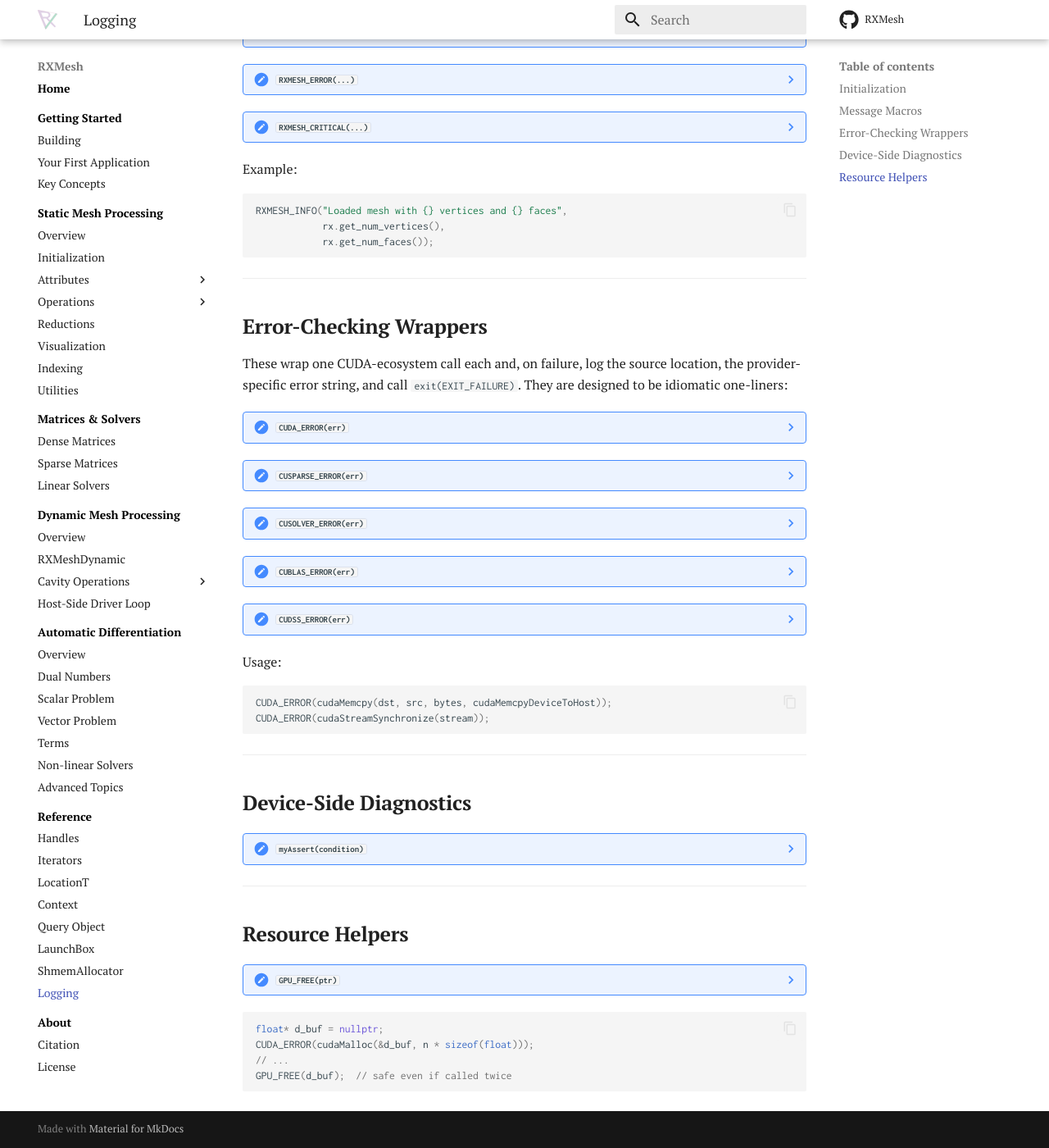
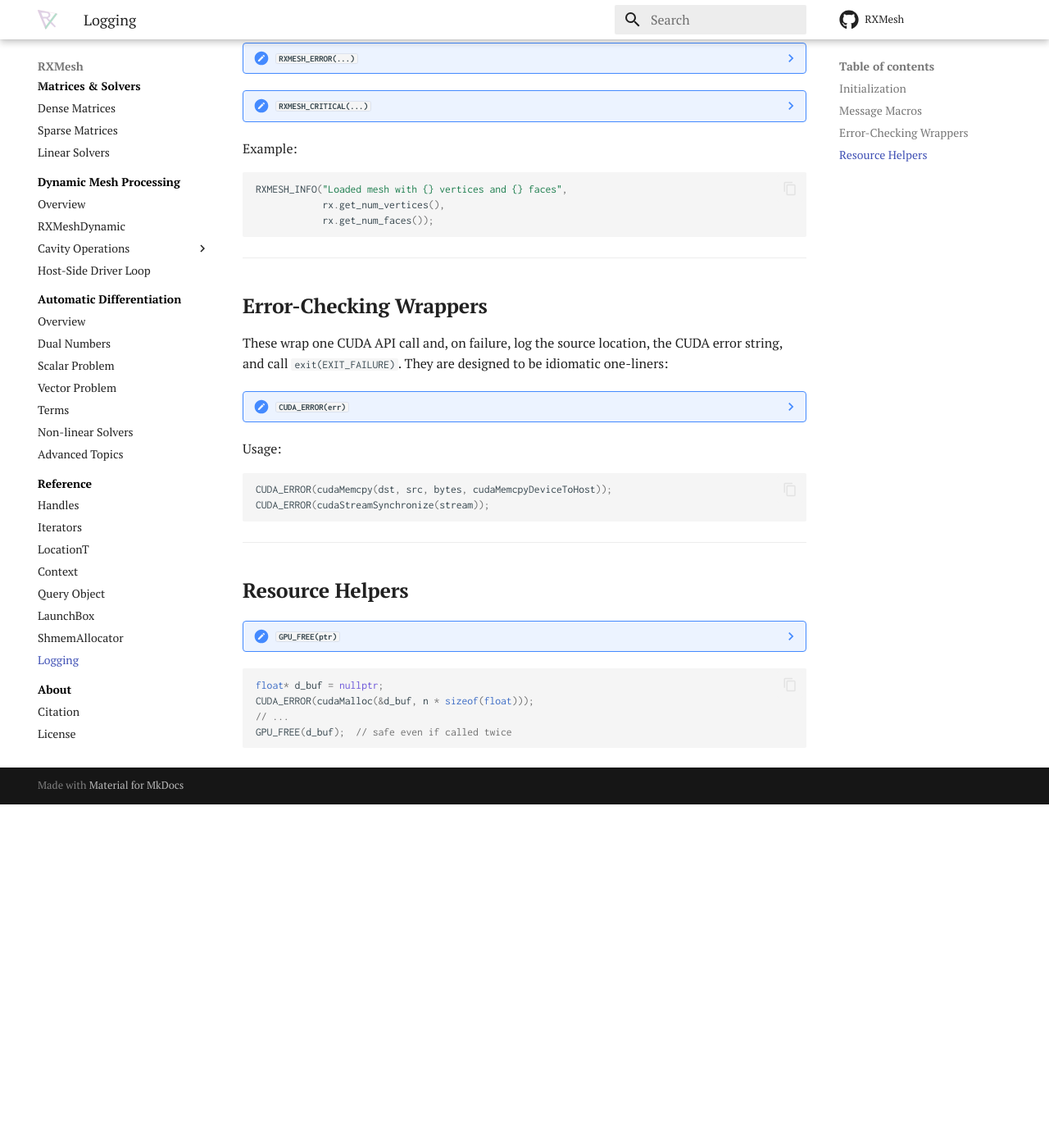
Before and after one commit to Ahdhn/RXMeshDocs, an MkDocs documentation site: the page built from docs/rxmesh/reference/logging.md, in a window 1280 px wide and 1400 px high, scrolled down 1050 px. Shown: the whole window at 82% size. Built offline with MkDocs 1.6.1 and Material for MkDocs 9.7.7, drawn with Linux system fonts in a browser that asks for light colours; comment, search, counter and statistics services are not loaded; after the commit the page ends 2031 px from its top, so only the background shows below that; part of the change alters nothing that is shown; some of the changed text lies outside the part shown.

Commit message:
Update logging.md

````diff
--- a/docs/rxmesh/reference/logging.md
+++ b/docs/rxmesh/reference/logging.md
@@ -2,7 +2,7 @@
 
 RXMesh ships with a tiny logging and error-reporting layer built on top of [spdlog](https://github.com/gabime/spdlog). It is host-side only, used by the library internally to report errors and timings, and by you to instrument your own host code.
 
-The logger is **not initialized automatically** unless you call `rx_init` (see [Initialization](#initialization)). After initialization you can emit messages with the `RXMESH_*` macros and wrap CUDA / cuSPARSE / cuSOLVER / cuBLAS calls with the `*_ERROR` macros to get uniform error messages and termination on failure.
+The logger is **not initialized automatically** unless you call `rx_init` (see [Initialization](#initialization)). After initialization you can emit messages with the `RXMESH_*` macros and wrap CUDA / cuSPARSE / cuSOLVER / cuBLAS calls with the `*_ERROR` macros to get uniform error messages.
 
 ---
 
@@ -16,7 +16,7 @@ The recommended entry point is `rx_init`, which initializes logging and picks a
 If you want just the logger without touching CUDA, use `Log::init` directly:
 
 ??? note "`static void Log::init(spdlog::level::level_enum level = spdlog::level::trace)`"
-    Creates the internal `spdlog::logger` named `"RXMesh"` with two sinks (stdout-color and the file `RXMesh.log` in the working directory), sets its level, and registers it globally. The stdout sink uses the pattern `"%^[%T] %n: %v%$"`; the file sink uses `"[%T] [%l] %n: %v"`. Safe to call once; subsequent calls would try to re-register the logger.
+    Creates the internal `spdlog::logger` named `"RXMesh"` with two sinks (stdout-color and the file `RXMesh.log` in the working directory), sets its level, and registers it globally. Safe to call once. Subsequent calls would try to re-register the logger.
 
 ??? note "`static void Log::set_level(spdlog::level::level_enum level)`"
     Changes the verbosity at runtime and configures `flush_on` so every message at or above `level` is flushed immediately. Typical values from `spdlog::level`: `trace`, `debug`, `info`, `warn`, `err`, `critical`, `off`.
@@ -37,7 +37,7 @@ All macros accept spdlog's `fmt`-style format string and arguments. They forward
     Emits two log entries at `warn` level: first the source location (`Line {} File {}`), then the formatted message. Use for recoverable issues the user should see.
 
 ??? note "`RXMESH_ERROR(...)`"
-    Same two-entry pattern as `WARN`, but at `error` level. Does **not** call `exit`, so control flow continues. Used extensively inside `prepare_launch_box` and the sparse/dense matrix code before returning.
+    Same two-entry pattern as `WARN`, but at `error` level. Does **not** call `exit`, so control flow continues.
 
 ??? note "`RXMESH_CRITICAL(...)`"
     Same two-entry pattern at `critical` level. The caller is expected to handle termination if desired; the macro itself does not call `exit`.
@@ -54,22 +54,10 @@ RXMESH_INFO("Loaded mesh with {} vertices and {} faces",
 
 ## **Error-Checking Wrappers**
 
-These wrap one CUDA-ecosystem call each and, on failure, log the source location, the provider-specific error string, and call `exit(EXIT_FAILURE)`. They are designed to be idiomatic one-liners:
+These wrap one CUDA API call and, on failure, log the source location, the CUDA error string, and call `exit(EXIT_FAILURE)`. They are designed to be idiomatic one-liners:
 
 ??? note "`CUDA_ERROR(err)`"
     Wraps a `cudaError_t`. On error: logs `"CUDA ERROR: <cudaGetErrorString(err)>"` and exits.
-
-??? note "`CUSPARSE_ERROR(err)`"
-    Wraps a `cusparseStatus_t`. On error: logs `"CUSPARSE ERROR: <cusparseGetErrorString(err)>"` and exits.
-
-??? note "`CUSOLVER_ERROR(err)`"
-    Wraps a `cusolverStatus_t`. Logs a human-readable cuSOLVER status name and exits.
-
-??? note "`CUBLAS_ERROR(err)`"
-    Wraps a `cublasStatus_t`. Logs `"CUBLAS ERROR: <cublasGetStatusString(err)>"` and exits.
-
-??? note "`CUDSS_ERROR(err)`"
-    Only available when RXMesh is built with `USE_CUDSS`. Wraps a `cudssStatus_t` and logs the matching error string.
 
 Usage:
 
@@ -80,17 +68,10 @@ CUDA_ERROR(cudaStreamSynchronize(stream));
 
 ---
 
-## **Device-Side Diagnostics**
-
-??? note "`myAssert(condition)`"
-    A CUDA-aware `assert` replacement. Inside device code, on failure it prints the condition, file, line, `blockIdx.x`, and `threadIdx.x`, and triggers a trap (`asm("trap;");`). On the host, it only prints the failure. Use inside `__device__` and `__host__ __device__` code where plain `assert` is inconvenient.
-
----
-
 ## **Resource Helpers**
 
 ??? note "`GPU_FREE(ptr)`"
-    Frees a device pointer if it is non-null and resets it to `nullptr`, all under `CUDA_ERROR`. Writing raw `cudaFree` is error-prone because of the double-free / lingering-pointer pitfall; `GPU_FREE` eliminates both. `ptr` must be an lvalue (the macro assigns to it).
+    Frees a device pointer if it is non-null and resets it to `nullptr`, all under `CUDA_ERROR`. Writing raw `cudaFree` is error-prone because of the double-free. `ptr` must be an lvalue (the macro assigns to it).
 
 ```cpp
 float* d_buf = nullptr;
````
